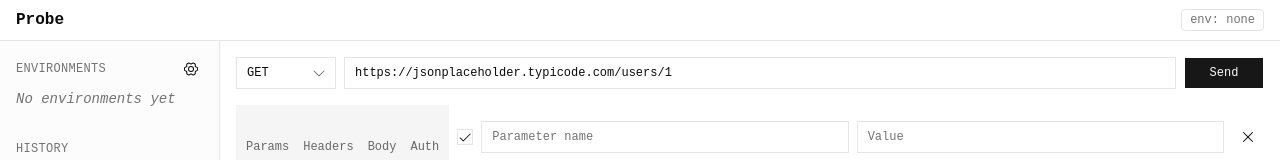
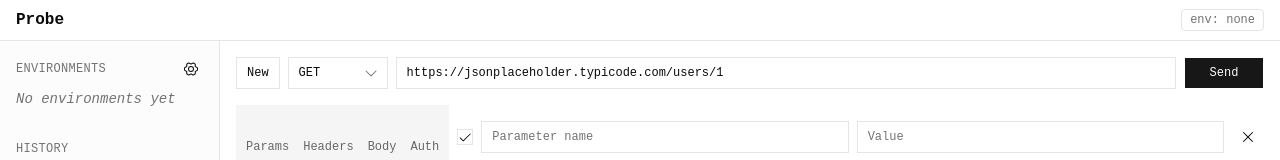
Before and after one commit to danieldelahoz/probe, a React (Vite) app: page / in a window 1280 px wide. Shown: the top 160 px of the page. Built offline with nearby package versions, Linux system fonts and the light colour scheme.

Commit message:
feat: add New button to clear request and disable Send when URL is empty

```diff
--- a/src/components/UrlBar.jsx
+++ b/src/components/UrlBar.jsx
@@ -20,6 +20,7 @@ export default function UrlBar() {
   const setMethod = useRequestStore((s) => s.setMethod)
   const setUrl = useRequestStore((s) => s.setUrl)
   const send = useRequestStore((s) => s.send)
+  const reset = useRequestStore((s) => s.reset)
 
   const environments = useEnvStore((s) => s.environments)
   const activeId = useEnvStore((s) => s.activeId)
@@ -34,6 +35,8 @@ export default function UrlBar() {
   const interpolated = interpolate(url, vars)
   const showPreview = url.includes('{{') && interpolated !== url
 
+  const canSend = url.trim().length > 0 && !isLoading
+
   const handleKeyDown = (e) => {
     if (e.key === 'Enter') send()
   }
@@ -41,6 +44,14 @@ export default function UrlBar() {
   return (
     <div>
       <div className="flex gap-2">
+        <Button
+          variant="outline"
+          onClick={reset}
+          title="New request (clear all fields)"
+        >
+          New
+        </Button>
+
         <Select value={method} onValueChange={setMethod}>
           <SelectTrigger className="w-[100px]">
             <SelectValue />
@@ -62,12 +73,12 @@ export default function UrlBar() {
           className="flex-1 font-mono"
         />
 
-        <Button onClick={send} disabled={isLoading} className="min-w-[80px]">
+        <Button onClick={send} disabled={!canSend} className="min-w-[80px]">
           {isLoading ? 'Sending…' : 'Send'}
         </Button>
       </div>
       {showPreview && (
-        <div className="text-xs text-muted-foreground mt-1.5 font-mono pl-[108px] truncate">
+        <div className="text-xs text-muted-foreground mt-1.5 font-mono pl-[180px] truncate">
           → {interpolated}
         </div>
       )}
--- a/src/stores/requestStore.js
+++ b/src/stores/requestStore.js
@@ -9,9 +9,9 @@ const PERSIST_KEY = 'oauth2-tokens'
 
 const emptyRow = () => ({ id: nanoid(), key: '', value: '', enabled: true })
 
-export const useRequestStore = create((set, get) => ({
+const defaultState = () => ({
   method: 'GET',
-  url: 'https://jsonplaceholder.typicode.com/users/1',
+  url: '',
   params: [emptyRow()],
   headers: [emptyRow()],
   body: { type: 'none', content: '' },
@@ -32,10 +32,17 @@ export const useRequestStore = create((set, get) => ({
   response: null,
   error: null,
   isLoading: false,
+})
+
+export const useRequestStore = create((set, get) => ({
+  ...defaultState(),
+  url: 'https://jsonplaceholder.typicode.com/users/1',
 
   setMethod: (method) => set({ method }),
   setUrl: (url) => set({ url }),
   setBody: (body) => set({ body }),
+
+  reset: () => set(defaultState()),
 
   loadFromHistory: (snapshot) => set({
     method: snapshot.method,
```
